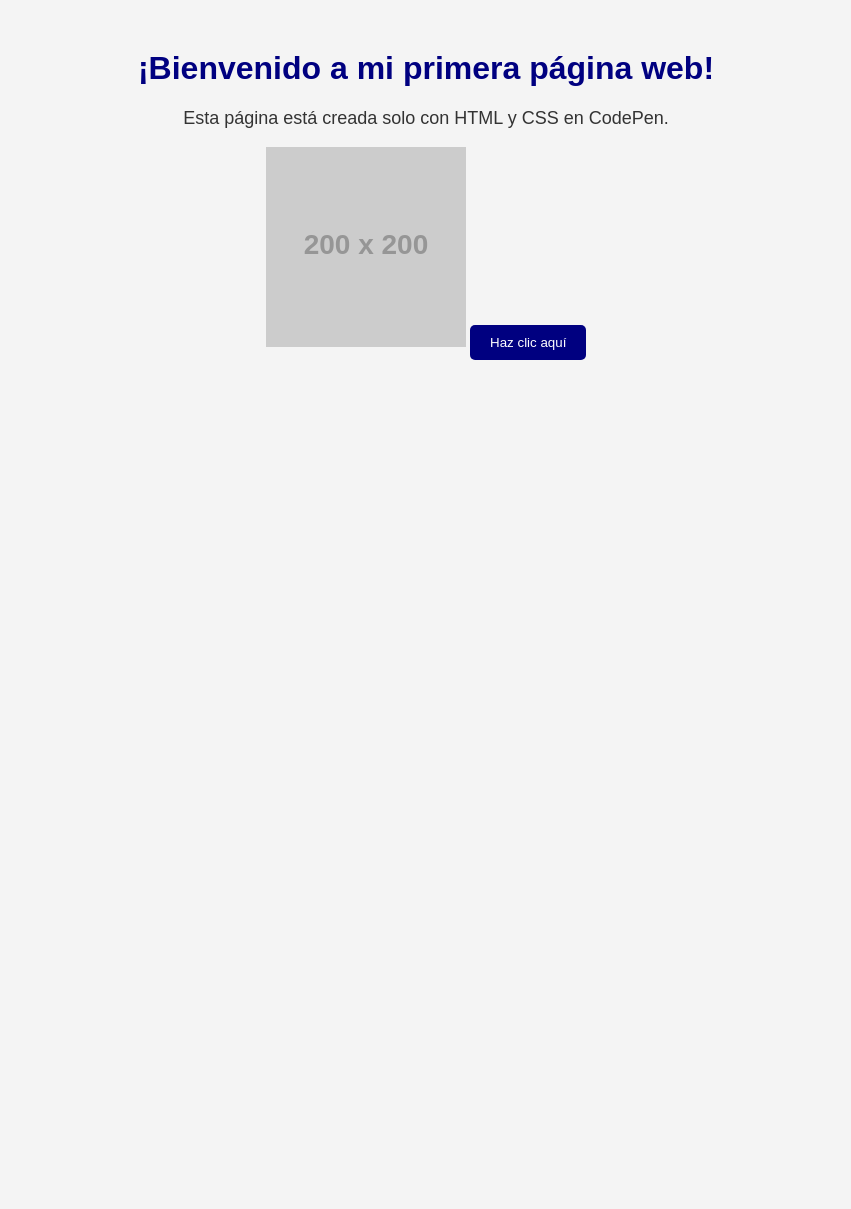
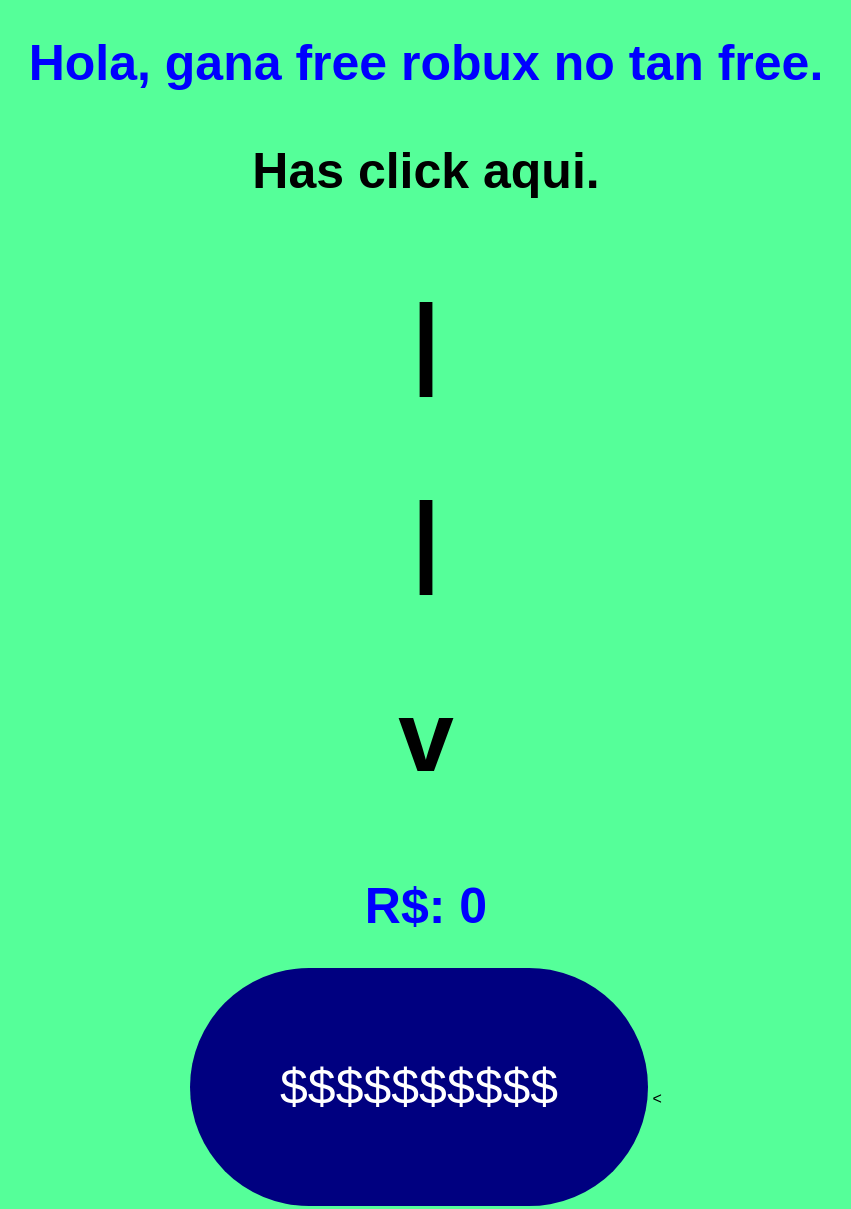
Before and after one commit to FedeVili1304/mi_pagina, a plain HTML site: page index.html in a window 1280 px wide. Shown: the whole page, without its empty margins (214-1065 px from the left). Before the commit the page ends 800 px from the top, so only its background shows below. Drawn offline with Linux system fonts and the light colour scheme; placeholder pictures from the web are drawn by us.

Commit message:
Add files via upload

```diff
--- a/index.html
+++ b/index.html
@@ -8,13 +8,16 @@
 </head>
 <body>
 <!-- partial:index.partial.html -->
-<h1>¡Bienvenido a mi primera página web!</h1>
-<p>Esta página está creada solo con HTML y CSS en CodePen.</p>
-
-<img src="https://via.placeholder.com/200" alt="Imagen de ejemplo">
-
-<button onclick="alert('¡Gracias por visitar!')">Haz clic aquí</button>
+<h1>        Hola, gana free robux no tan free.
+<p>Has click aqui.</p>
+<h2> | </h2>
+<h2> | </h2>
+<h2> v </h2>
+<h1>R$: <span id="contador">0</span></h1>
+<button id="sumar">$$$$$$$$$$</button>
+  <
 <!-- partial -->
+  <script  src="./script.js"></script>
 
 </body>
 </html>
--- /dev/null
+++ b/script.js
@@ -0,0 +1,8 @@
+let valor = 0;
+
+const boton = document.getElementById("sumar");
+
+boton.addEventListener("click", function() {
+    valor += 1;
+    document.getElementById("contador").textContent = valor;
+});
--- a/style.css
+++ b/style.css
@@ -1,24 +1,29 @@
 body {
   font-family: Arial, sans-serif;
-  background-color: #f4f4f4;
+  background-color: #55ff99;
   text-align: center;
-  margin-top: 50px;
+}
+h2{
+  font-size: 100px;
+
 }
 h1 {
-  color: navy;
+  color: #0000ff;
+  font-size: 50px;
 }
 p {
-  font-size: 18px;
-  color: #333;
+  font-size: 50px;
+  color: #000000;
 }
 button {
-  padding: 10px 20px;
+  font-size: 50px;
+  padding: 90px 90px;
   background-color: navy;
   color: white;
   border: none;
-  border-radius: 5px;
+  border-radius: 500px;
   cursor: pointer;
 }
 button:hover {
-  background-color: darkblue;
+  background-color: #000000;
 }
```
